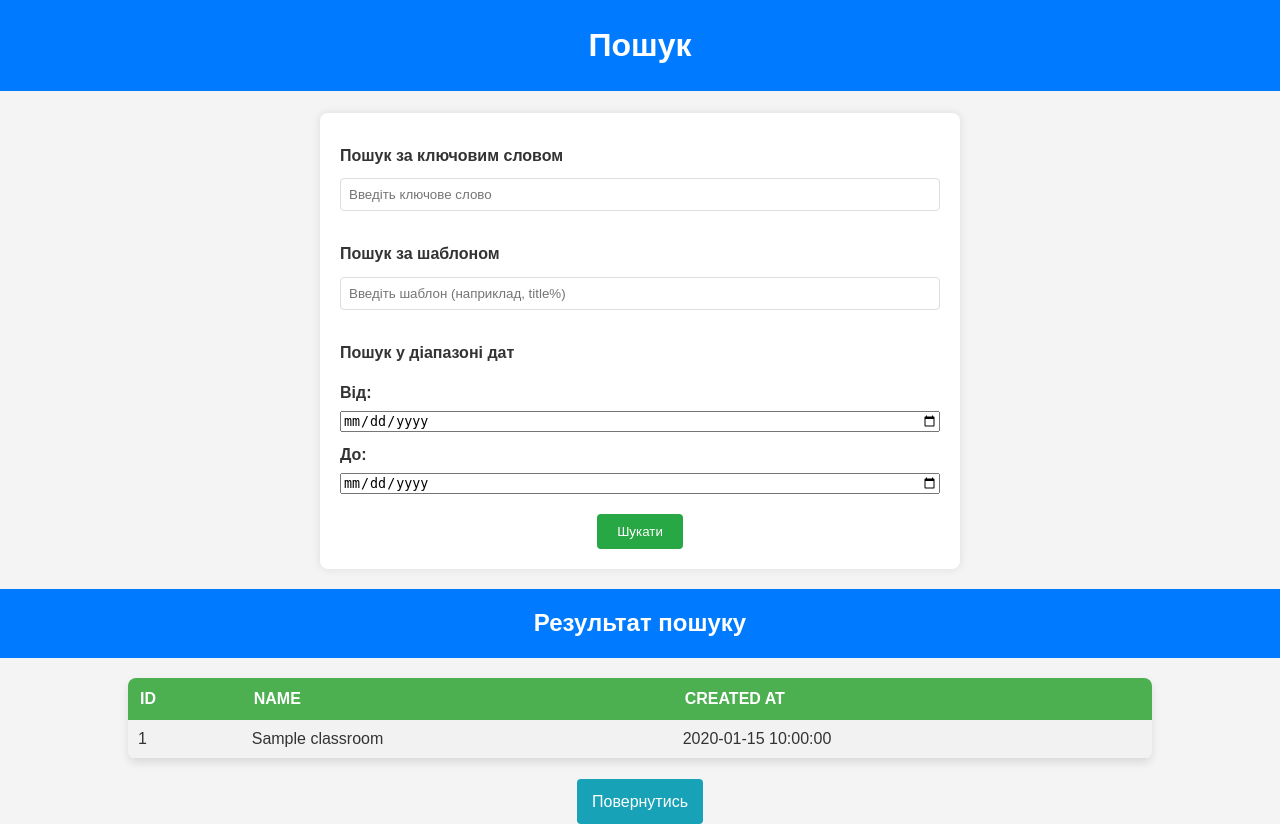
After one commit to mibal-ua/php-lab3, a PHP site: page /search.php in a window 1280 px wide. The commit adds this page. Run offline with PHP 8.4, Linux system fonts and the light colour scheme; tables that the repository leaves empty or names only in its code hold one stand-in row (values such as "Sample post").

Commit message:
Implement search.php

```diff
--- a/scripts/index.php
+++ b/scripts/index.php
@@ -18,5 +18,9 @@
 <br>
 <a href="delete-lecturer.php">Видалити викладачів</a>
 <br>
+<a href="statistics.php">Статистика</a>
+<br>
+<a href="search.php">Пошук</a>
+<br>
 </body>
 </html>
--- /dev/null
+++ b/scripts/search.php
@@ -0,0 +1,82 @@
+<html lang="en">
+<head>
+    <meta charset="UTF-8">
+    <meta name="viewport" content="width=device-width, initial-scale=1">
+    <title>Пошук</title>
+    <link rel="stylesheet" href="styles.css">
+</head>
+<body>
+<h1>Пошук</h1>
+<form method="GET" action="search.php">
+	<label>Пошук за ключовим словом</label>
+	<input type="text" id="keyword" name="keyword" placeholder="Введіть ключове слово">
+
+	<label>Пошук за шаблоном</label>
+	<input type="text" id="pattern" name="pattern" placeholder="Введіть шаблон (наприклад, title%)">
+
+	<label>Пошук у діапазоні дат</label>
+	<label>Від:</label>
+	<input type="date" id="date_from" name="date_from">
+	<label>До:</label>
+	<input type="date" id="date_to" name="date_to">
+
+	<button type="submit">Шукати</button>
+</form>
+<h2>Результат пошуку</h2>
+<?php
+require_once('db-connect.php'); // Підключення до бази даних
+
+// Ініціалізація змінних
+$keyword = isset($_GET['keyword']) ? $_GET['keyword'] : null;
+$pattern = isset($_GET['pattern']) ? $_GET['pattern'] : null;
+$date_from = isset($_GET['date_from']) ? $_GET['date_from'] : null;
+$date_to = isset($_GET['date_to']) ? $_GET['date_to'] : null;
+
+//echo "<p>$keyword</p>";
+//echo "<p>$pattern</p>";
+//echo "<p>$date_from</p>";
+//echo "<p>$date_to</p>";
+
+
+// Основний SQL-запит
+$query = "SELECT * FROM classrooms WHERE 1=1";
+
+// Додавання умов до запиту
+if ($keyword) {
+    $query .= " AND name LIKE '%$keyword%'"; // Пошук за ключовим словом
+}
+
+if ($pattern) {
+    $query .= " AND name LIKE '$pattern'"; // Пошук за шаблоном
+}
+
+if ($date_from && $date_to) {
+    $query .= " AND created_at BETWEEN '$date_from' AND '$date_to'"; // Пошук у діапазоні дат
+}
+
+// Виконання запиту
+$result = mysqli_query($link, $query);
+
+// Виведення результатів
+if (mysqli_num_rows($result) > 0) {
+    echo "<table>";
+    echo "<tr><th>ID</th><th>Name</th><th>Created at</th></tr>";
+
+    while ($row = mysqli_fetch_assoc($result)) {
+        echo "<tr>";
+        echo "<td>" . $row['id'] . "</td>";
+        echo "<td>" . $row['name'] . "</td>";
+        echo "<td>" . $row['created_at'] . "</td>";
+        echo "</tr>";
+    }
+
+    echo "</table>";
+} else {
+    echo "<p>Нічого не знайдено.</p>";
+}
+?>
+<div class="list-btns">
+	<a href="javascript:history.back()" class="btn">Повернутись</a>
+</div>
+</body>
+</html>
```
